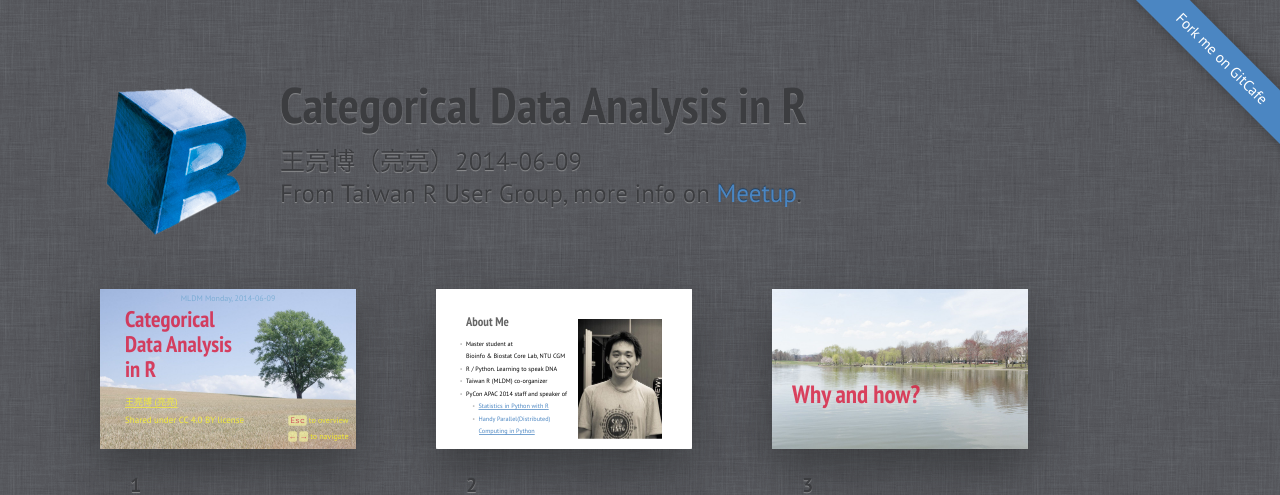
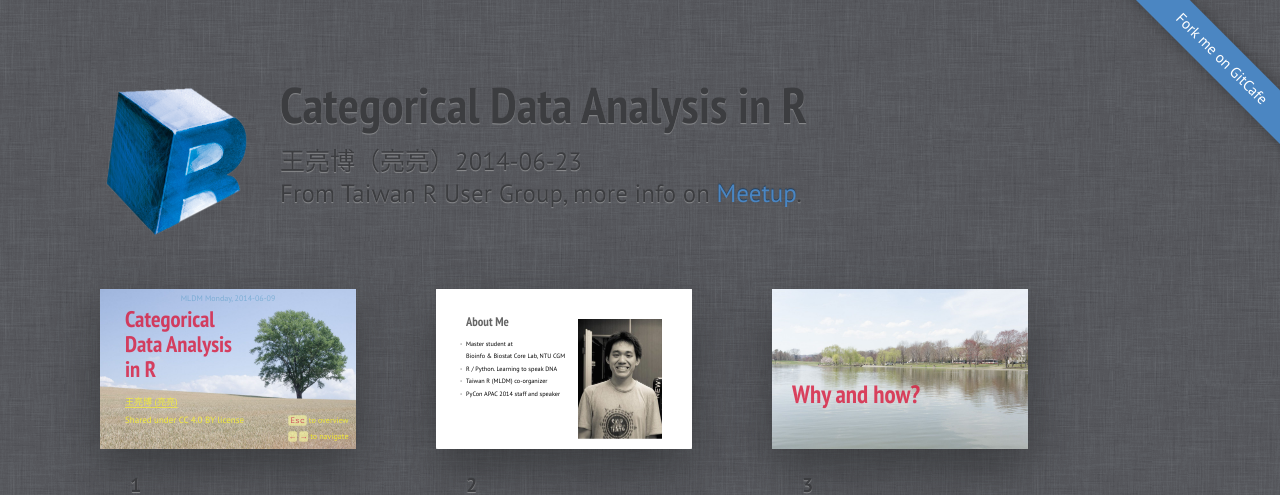
Before and after one commit to ccwang002/2014-MLDM-CDA, a plain HTML site: page slides/index.html in a window 1280 px wide. Shown: the top 495 px of the page. Drawn offline with Linux system fonts and the light colour scheme.

Commit message:
update slides

```diff
--- a/slides/index.html
+++ b/slides/index.html
@@ -113,7 +113,7 @@
           <h1>
             Categorical Data Analysis in R
           </h1>
-          <p style="line-height: 32px; padding-top:15px;">王亮博（亮亮）2014-06-09</p>
+          <p style="line-height: 32px; padding-top:15px;">王亮博（亮亮）2014-06-23</p>
           <p style="line-height: 32px;">From Taiwan R User Group, more info on <a href="http://www.meetup.com/Taiwan-R/" target="_blank">Meetup</a>.</p>
         </div>
       </div>
@@ -196,12 +196,7 @@
             Bioinfo &amp; Biostat Core Lab, NTU CGM</li>
           <li>R / Python. Learning to speak DNA</li>
           <li>Taiwan R (MLDM) co-organizer</li>
-          <li>PyCon APAC 2014 staff and speaker of
-            <ul>
-              <li><a href="http://blog.liang2.tw/2014-pyR-stat/">Statistics in Python with R</a></li>
-              <li><a href="http://blog.liang2.tw/2014-handy-dist-computing/">Handy Parallel(Distributed)<br>Computing in Python</a></li>
-            </ul>
-          </li>
+          <li>PyCon APAC 2014 staff and speaker</li>
         </ul>
         <img id="protrait" src="pics/me.jpg" alt="">
       </div>
```
